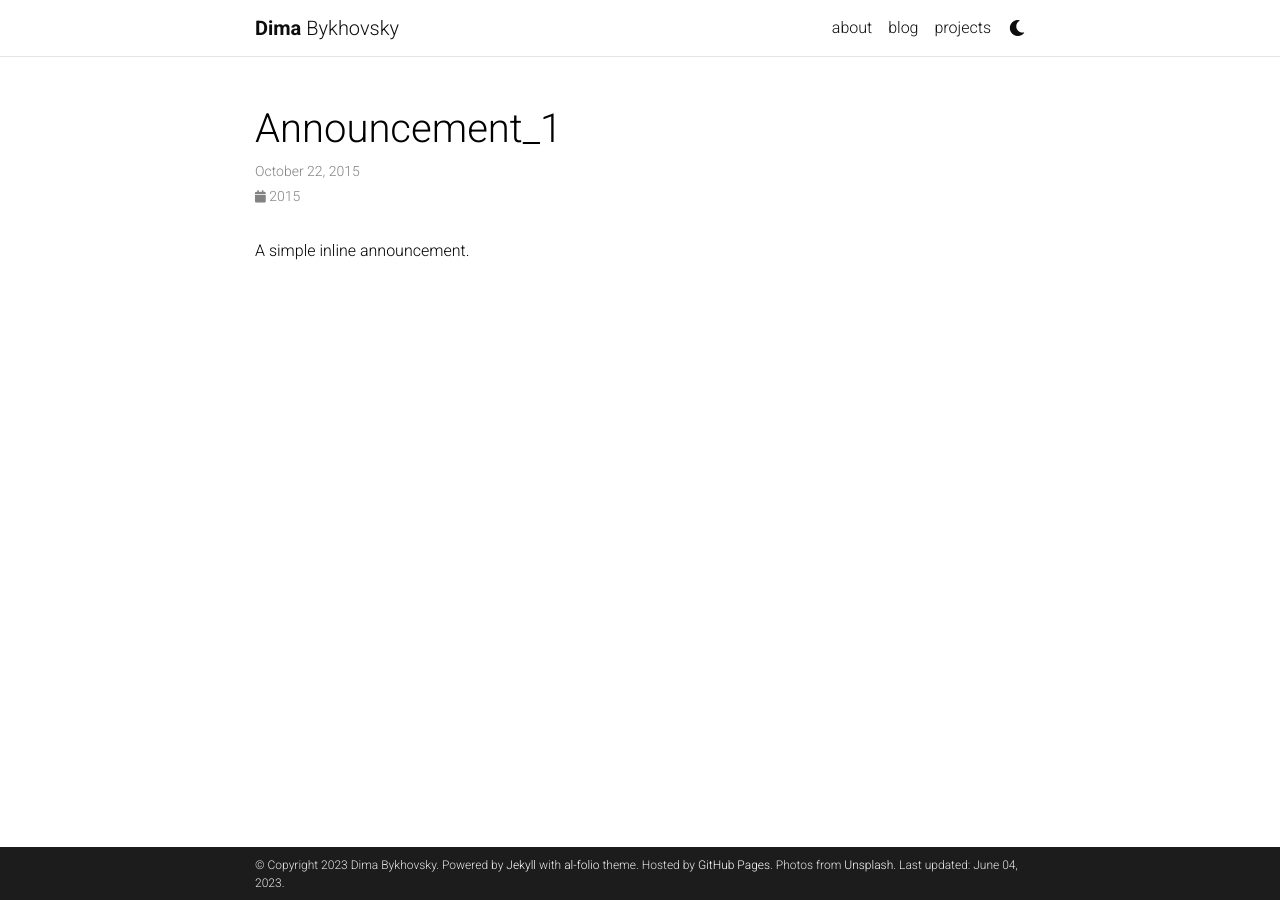
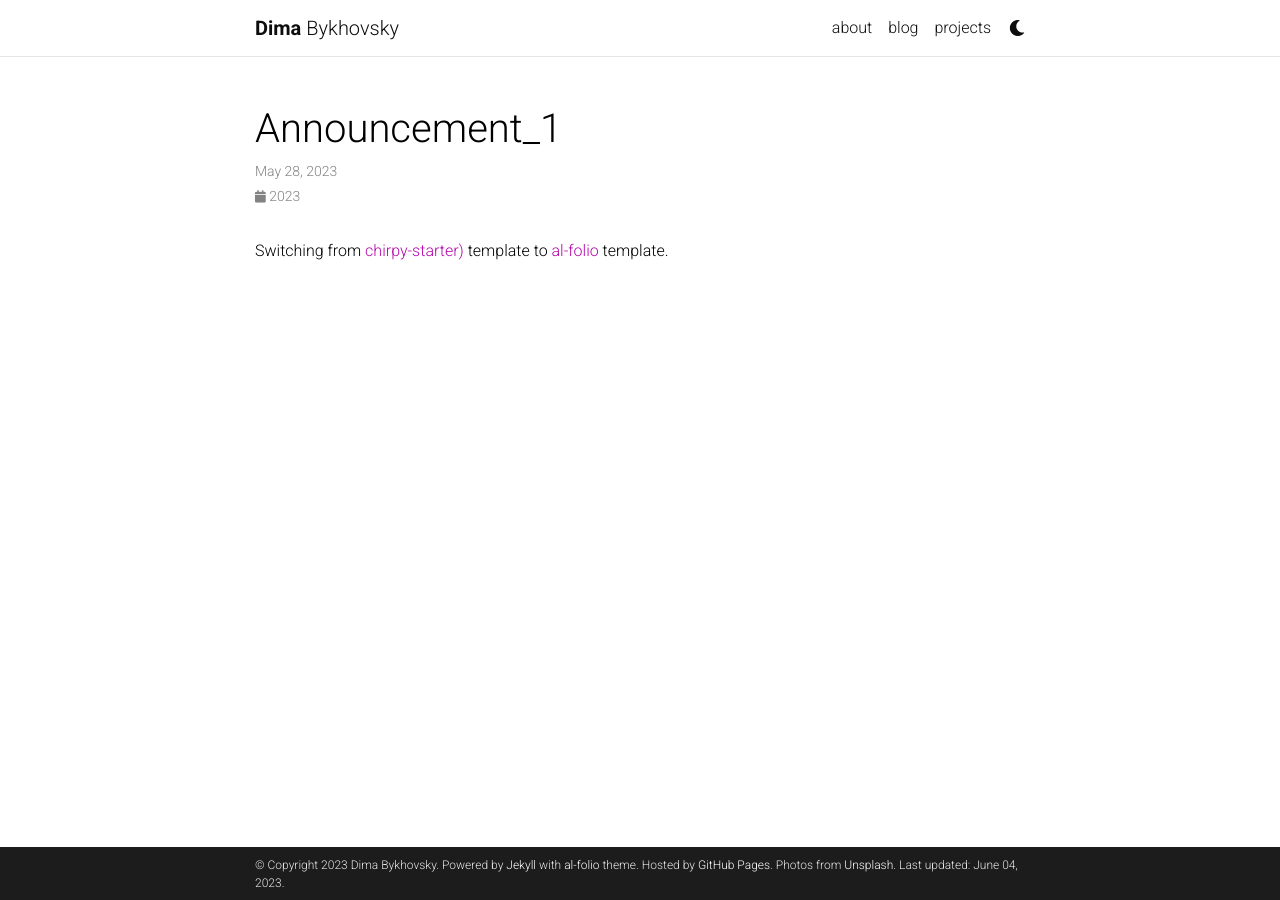
Before and after one commit to bykhov/bykhov.github.io, a Jekyll site: the page built from _news/announcement_1.md, in a window 1280 px wide. Built offline with Jekyll 4.4.1, drawn with Linux system fonts in a browser that asks for light colours; comment, search, counter and statistics services are not loaded; a style sheet for code colours, icons or effects is not loaded.

Commit message:
Update announcement_1.md

```diff
--- a/_news/announcement_1.md
+++ b/_news/announcement_1.md
@@ -1,8 +1,8 @@
 ---
 layout: post
-date: 2015-10-22 15:59:00-0400
+date: 2023-05-28
 inline: true
 related_posts: false
 ---
 
-A simple inline announcement.
+Switching from [chirpy-starter)](https://github.com/cotes2020/chirpy-starter) template to [al-folio](https://github.com/alshedivat/al-folio) template.
```
